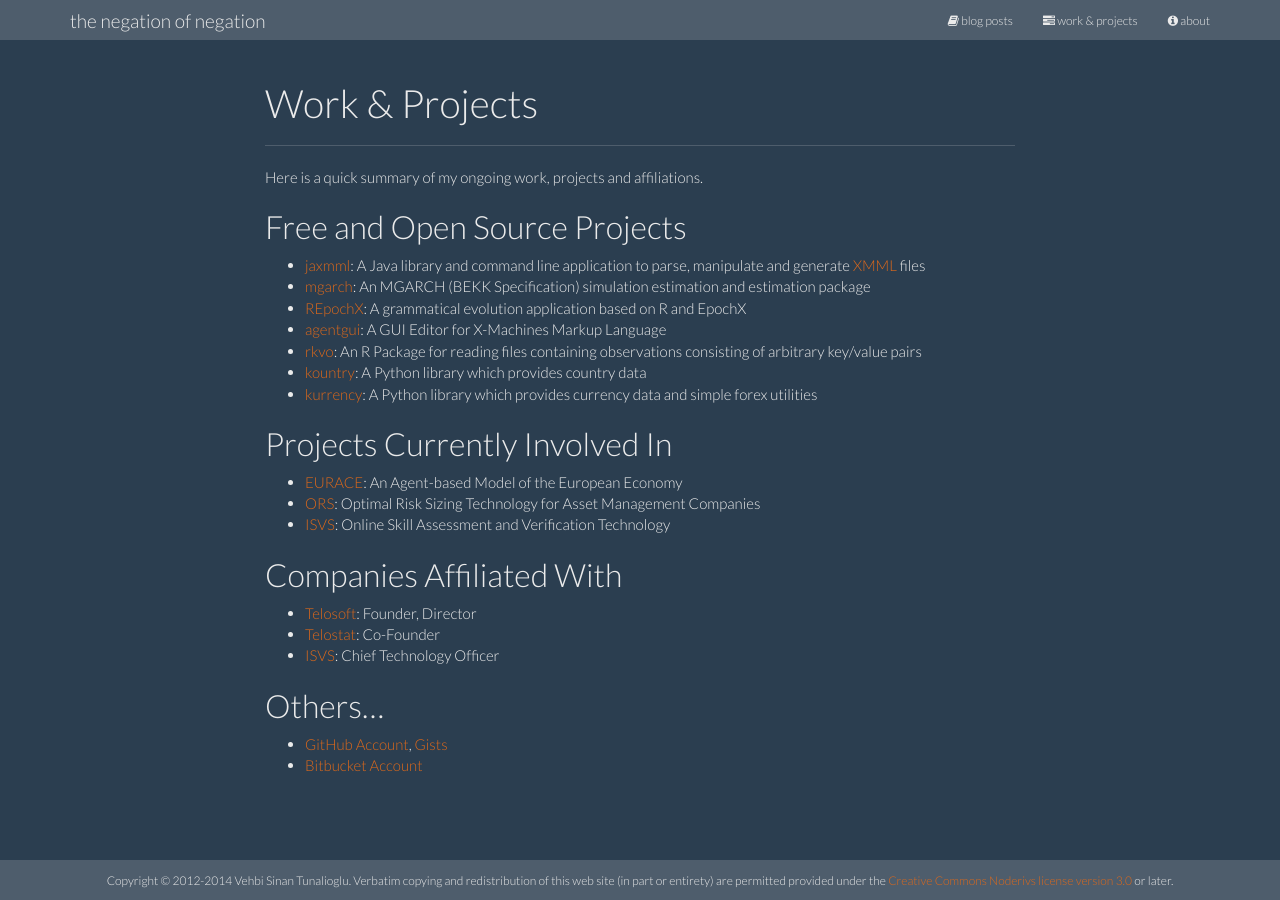
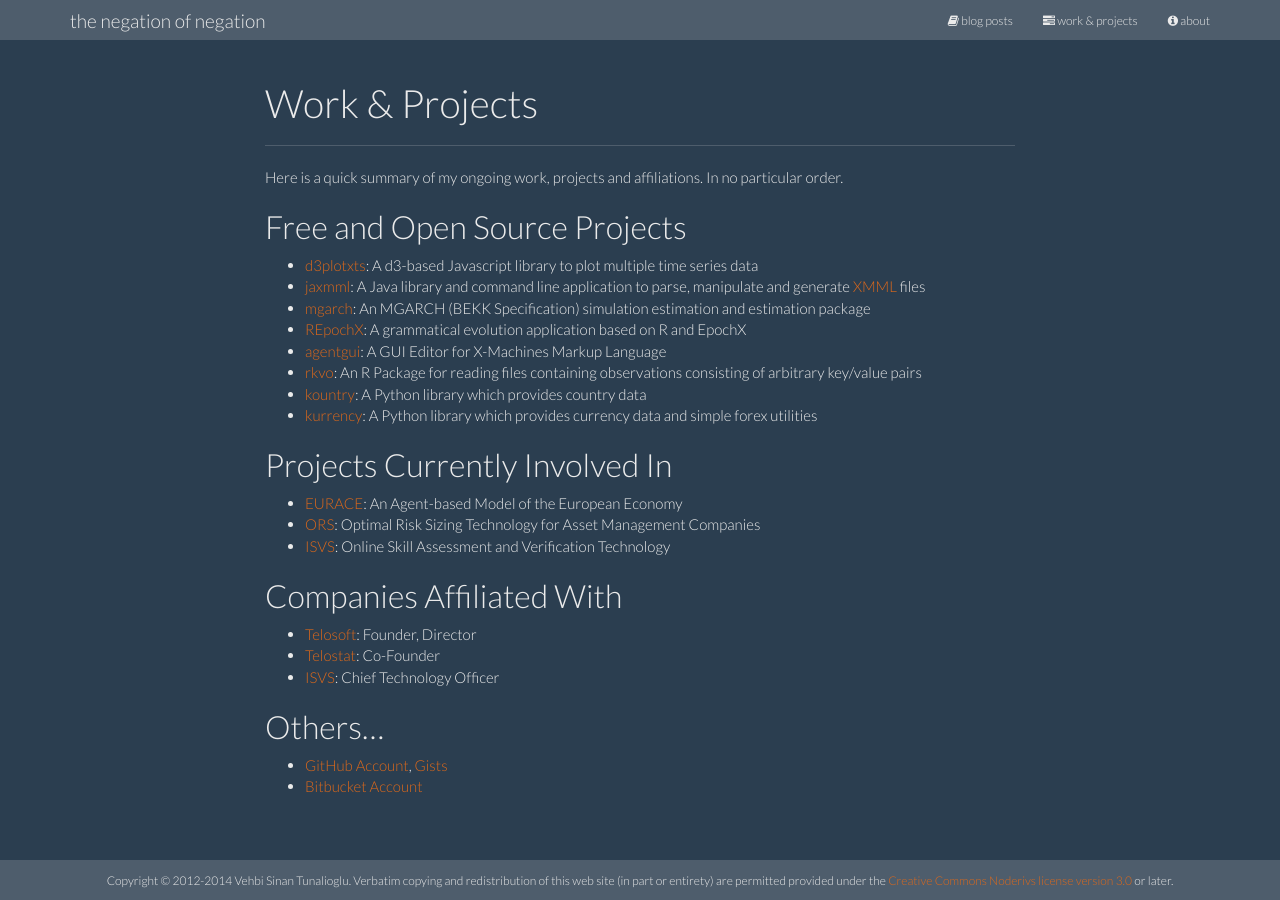
Before and after one commit to vst/www.thenegation.com, a Jekyll site: the page built from pages/work.md, in a window 1280 px wide. Built offline with Jekyll 4.4.1, drawn with Linux system fonts in a browser that asks for light colours; Markdown is read by kramdown in place of the engine named in the settings.

Commit message:
Updated project list

```diff
--- a/pages/work.md
+++ b/pages/work.md
@@ -4,11 +4,12 @@ date: 2014-12-06 20:11:00
 layout: page
 ---
 
-Here is a quick summary of my ongoing work, projects and affiliations.
+Here is a quick summary of my ongoing work, projects and affiliations. In no particular order.
 
 ## Free and Open Source Projects
 
-- [jaxmml](https://bitbucket.org/vehbisinan/jaxmml): A Java library and command line application to parse, manipulate and generate [XMML](flame.ac.uk) files
+- [d3plotxts](https://github.com/vst/d3plotxts/): A d3-based Javascript library to plot multiple time series data
+- [jaxmml](https://github.com/vst/jaxmml): A Java library and command line application to parse, manipulate and generate [XMML](flame.ac.uk) files
 - [mgarch](https://github.com/vst/mgarch): An MGARCH (BEKK Specification) simulation estimation and estimation package
 - [REpochX](https://github.com/vst/REpochX): A grammatical evolution application based on R and EpochX
 - [agentgui](https://github.com/vst/agentgui): A GUI Editor for X-Machines Markup Language
```
